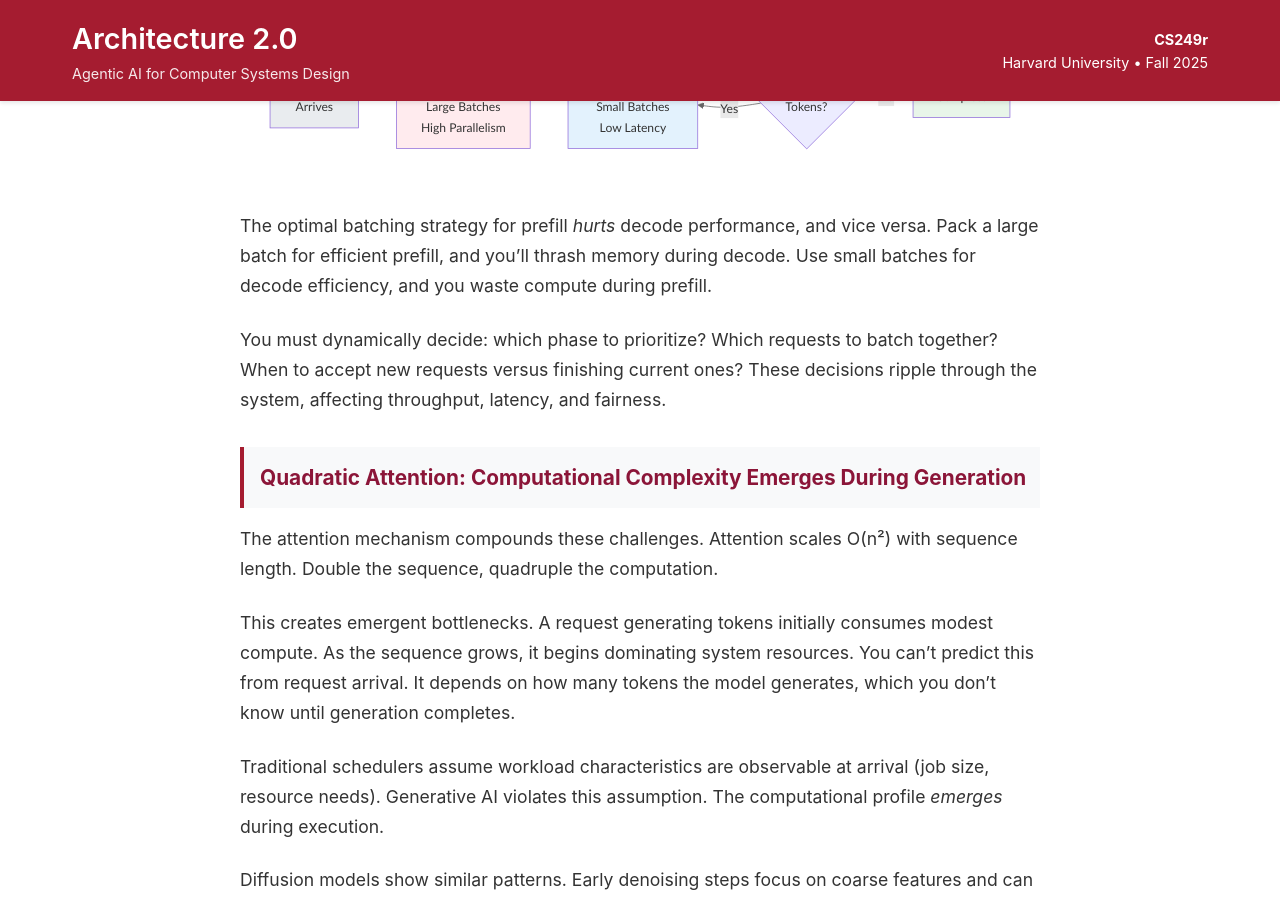
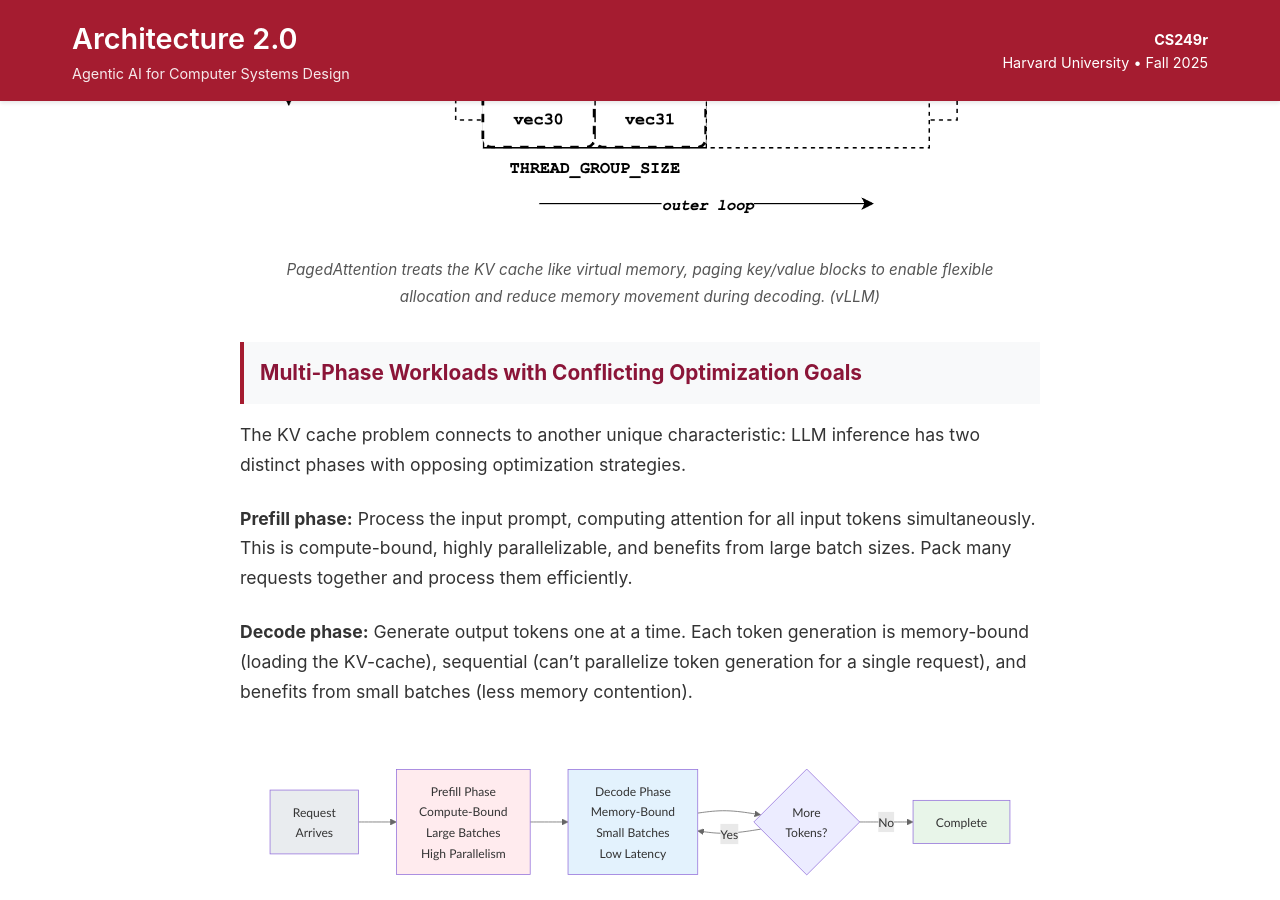
Before and after one commit to harvard-edge/cs249r_fall2025, a Jekyll site: the page built from _posts/2024-11-05-week-10-optimizing-optimizers.md, in a window 1280 px wide and 900 px high, scrolled down 6118 px. Built offline with Jekyll 4.4.1, drawn with Linux system fonts in a browser that asks for light colours; comment, search, counter and statistics services are not loaded; some of the changed text lies outside the part shown.

Commit message:
update week 10 and 11

```diff
--- a/_posts/2024-11-05-week-10-optimizing-optimizers.md
+++ b/_posts/2024-11-05-week-10-optimizing-optimizers.md
@@ -80,6 +80,11 @@
 This creates cascading scheduling challenges. You can't allocate fixed memory per request because you don't know how much they'll need. You can't predict batch sizes because requests complete at different times. A request that looked small at arrival dominates your memory by the time it finishes.
 
 Traditional memory management assumes you know resource needs upfront. Generative AI makes this assumption untenable. Systems like [vLLM with PagedAttention](https://arxiv.org/abs/2309.06180) tackle this by treating KV cache like virtual memory, allowing more flexible allocation. But even with better memory management, the fundamental challenge remains: you must adapt continuously as resource needs emerge.
+
+<figure class="post-figure">
+<img src="/cs249r_fall2025/assets/images/blog_images/week_10/paged_attention.png" alt="PagedAttention: KV-cache paging for flexible allocation (vLLM)">
+<figcaption><em>PagedAttention treats the KV cache like virtual memory, paging key/value blocks to enable flexible allocation and reduce memory movement during decoding. (vLLM)</em></figcaption>
+</figure>
 
 ### Multi-Phase Workloads with Conflicting Optimization Goals
 
@@ -170,6 +175,11 @@
 Take configuration files, system logs, and telemetry as text input. Output performance metrics also rendered as text. Use a 60 million parameter encoder decoder transformer, trained to map input text to output text.
 
 The results on [Google's Borg cluster scheduler](https://research.google/pubs/large-scale-cluster-management-at-google-with-borg/) are striking. The model achieves 0.99 rank correlation on resource efficiency prediction. It captures patterns that traditional feature engineering misses.
+
+<figure class="post-figure">
+<img src="/cs249r_fall2025/assets/images/blog_images/week_10/regression.png" alt="Text-to-text regression for system performance prediction (Akhauri et al.)">
+<figcaption><em>A language model is trained to predict system-wide performance metrics directly from configurations, logs, and telemetry. (Akhauri et al.)</em></figcaption>
+</figure>
 
 ### Why Semantic Understanding Works
 
```
Also changed, not shown: _posts/2024-11-12-week-11-eda-fundamentals.md (+5 -0 lines), assets/images/blog_images/week_10/esha_choukse.jpeg (added), assets/images/blog_images/week_10/paged_attention.png (added), assets/images/blog_images/week_10/regression.png (added), assets/images/blog_images/week_11/chipdesign.jpg (added).
